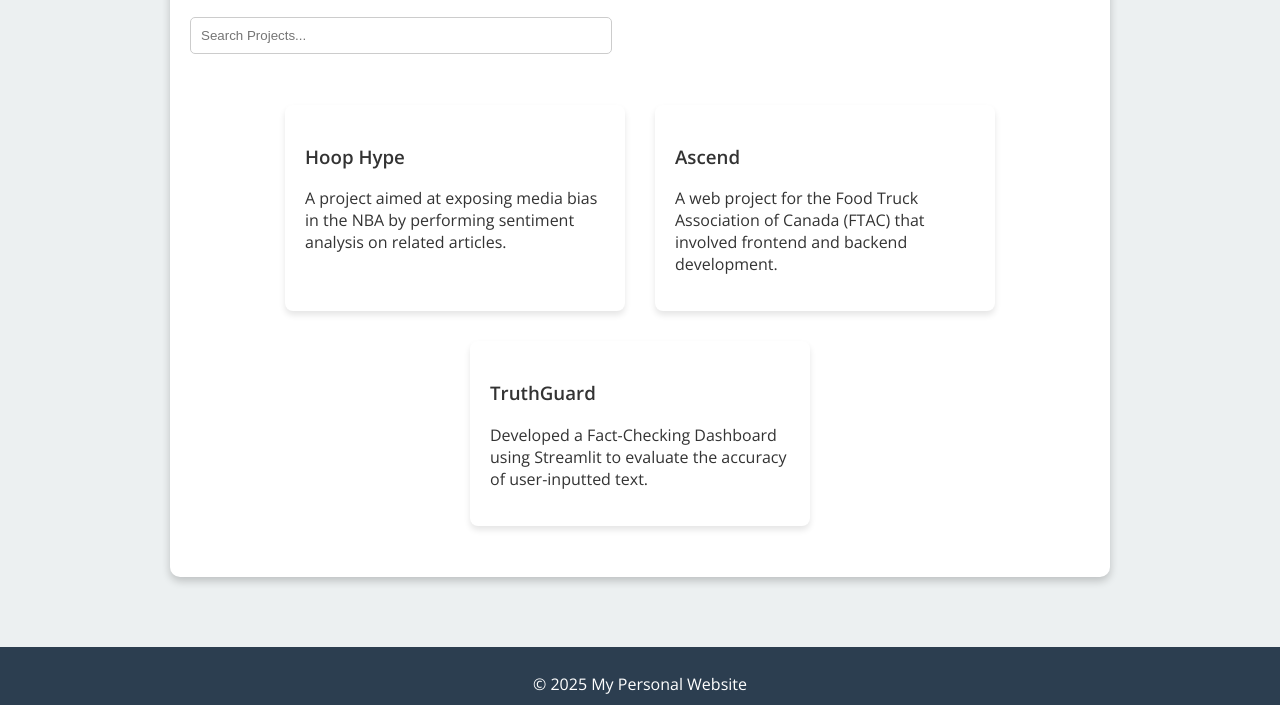
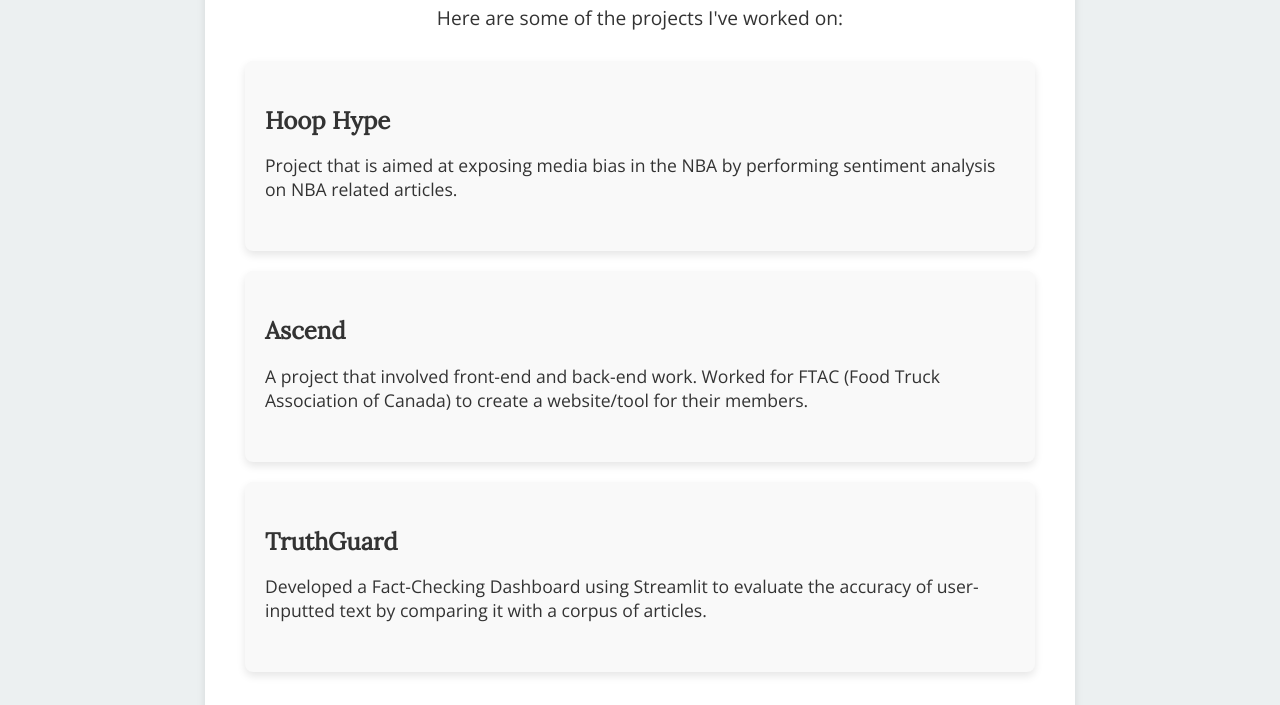
Before and after one commit to Barker0103/Luke-Barker, a website: page personal-website/src/projects.html in a window 1280 px wide. Shown: the part 368-1073 px from the top of the page. Drawn offline with nearby package versions, Linux system fonts and the light colour scheme.

Commit message:
Added styling

```diff
--- a/personal-website/src/projects.html
+++ b/personal-website/src/projects.html
@@ -24,24 +24,27 @@
 
     <main>
         <section class="projects-container">
-            <h2>My Projects</h2>
+            <h2><a href="projects.html">My Projects</a></h2>
             <p>Here are some of the projects I've worked on:</p>
 
-            <!-- Search Filter -->
-            <input type="text" id="searchProjects" placeholder="Search Projects..." onkeyup="filterProjects()">
-
             <ul class="projects-list">
-                <li class="project-card" data-name="Hoop Hype">
-                    <h3>Hoop Hype</h3>
-                    <p>A project aimed at exposing media bias in the NBA by performing sentiment analysis on related articles.</p>
+                <li>
+                    <div class="project-card" data-name="Hoop Hype">
+                        <h3>Hoop Hype</h3>
+                        <p>Project that is aimed at exposing media bias in the NBA by performing sentiment analysis on NBA related articles.</p>
+                    </div>
                 </li>
-                <li class="project-card" data-name="Ascend">
-                    <h3>Ascend</h3>
-                    <p>A web project for the Food Truck Association of Canada (FTAC) that involved frontend and backend development.</p>
+                <li>
+                    <div class="project-card" data-name="Ascend">
+                        <h3>Ascend</h3>
+                        <p>A project that involved front-end and back-end work. Worked for FTAC (Food Truck Association of Canada) to create a website/tool for their members.</p>
+                    </div>
                 </li>
-                <li class="project-card" data-name="TruthGuard">
-                    <h3>TruthGuard</h3>
-                    <p>Developed a Fact-Checking Dashboard using Streamlit to evaluate the accuracy of user-inputted text.</p>
+                <li>
+                    <div class="project-card" data-name="TruthGuard">
+                        <h3>TruthGuard</h3>
+                        <p>Developed a Fact-Checking Dashboard using Streamlit to evaluate the accuracy of user-inputted text by comparing it with a corpus of articles.</p>
+                    </div>
                 </li>
             </ul>
         </section>
--- a/personal-website/src/styles/main.css
+++ b/personal-website/src/styles/main.css
@@ -387,43 +387,51 @@ h2 a:hover {
 
 /* Projects Section */
 .projects-container {
-    max-width: 900px;
-    margin: 50px auto;
-    padding: 20px;
-    background: white;
-    box-shadow: 0 4px 8px rgba(0, 0, 0, 0.2);
-    border-radius: 10px;
+    text-align: center;
+    background-color: white;
+    padding: 40px;
+    box-shadow: 0 4px 8px rgba(0, 0, 0, 0.1);
+    margin: 40px auto;  /* Centers the container */
+    border-radius: 8px;
+    max-width: 800px; /* Adjusts width for centering */
 }
 
-/* Project Cards */
+.projects-container h2 {
+    font-family: 'Lora', serif;
+    font-size: 2rem;
+    margin-bottom: 20px;
+}
+
+.projects-container p {
+    font-size: 1.2rem;
+    margin-bottom: 30px;
+}
+
 .projects-list {
     list-style: none;
     padding: 0;
     display: flex;
-    flex-wrap: wrap;
-    justify-content: center;
+    flex-direction: column;
+    align-items: center;
+    gap: 20px; /* Adds space between cards */
 }
 
 .project-card {
-    background: #fff;
+    width: 100%; /* Makes them take full width of the container */
+    max-width: 750px; /* Adjust width for a balanced layout */
+    background: #f9f9f9;
     padding: 20px;
-    margin: 15px;
     border-radius: 8px;
-    width: 300px;
-    box-shadow: 0 4px 6px rgba(0, 0, 0, 0.1);
-    transition: transform 0.3s ease-in-out;
+    box-shadow: 0 4px 8px rgba(0, 0, 0, 0.1);
+    text-align: left;
 }
 
-.project-card:hover {
-    transform: scale(1.05);
+.project-card h3 {
+    font-family: 'Lora', serif;
+    font-size: 1.5rem;
+    margin-bottom: 10px;
 }
 
-/* Search Bar */
-#searchProjects {
-    width: 80%;
-    max-width: 400px;
-    padding: 10px;
-    margin-bottom: 20px;
-    border: 1px solid #ccc;
-    border-radius: 5px;
+.project-card p {
+    font-size: 1.1rem;
 }
```
